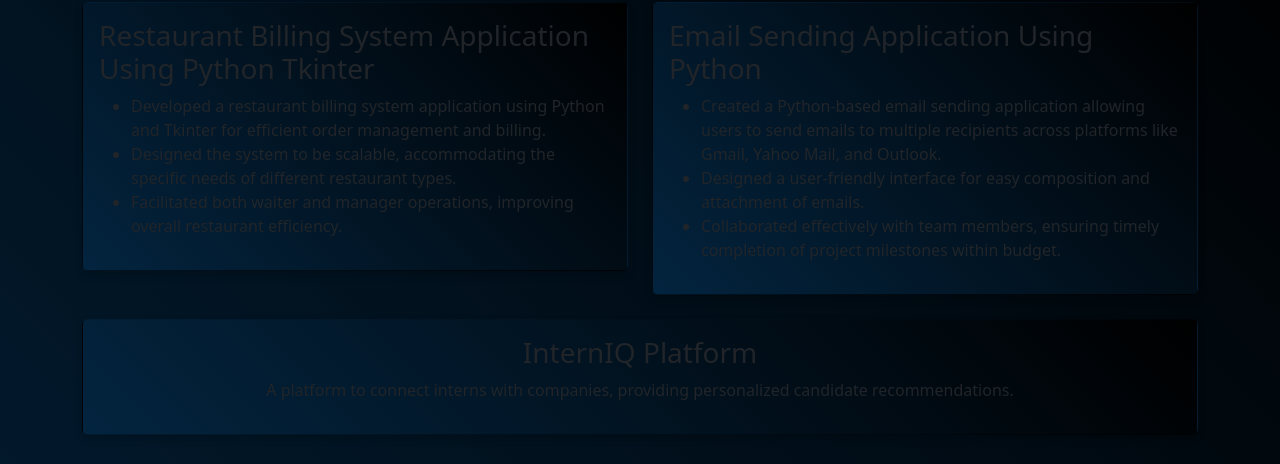
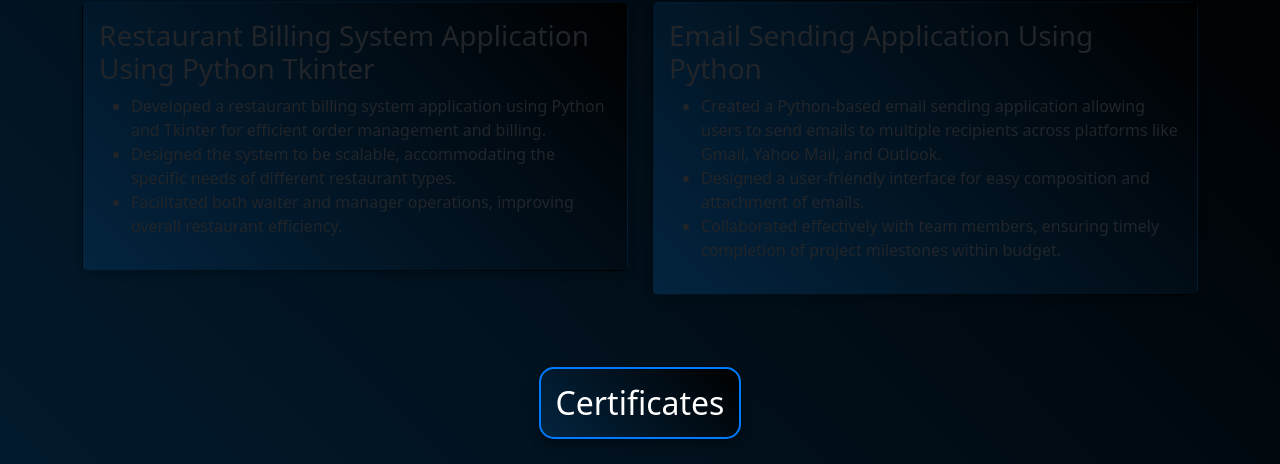
Before and after one commit to mohamedasick87/portfo, a plain HTML site: page index.html in a window 1280 px wide. Shown: the part 2228-2692 px from the top of the page. Drawn offline with nearby package versions, Linux system fonts and the light colour scheme; a web font is replaced by a local one.

Commit message:
(hhekid)

```diff
--- a/index.html
+++ b/index.html
@@ -245,6 +245,7 @@
         <div class="row">
             <!-- Project 1 -->
             <div class="col-lg-6">
+                <a href="https://github.com/mohamedasick87/Kings_Restraurant" target="_blank" style="text-decoration: none; color: inherit;">
                 <div class="card mb-4 hover-gradient-card"> <!-- Added hover-gradient-card class -->
                     <div class="card-body">
                         <h3 class="card-title">Restaurant Billing System Application Using Python Tkinter</h3>
@@ -255,6 +256,7 @@
                         </ul>
                     </div>
                 </div>
+          </a>
             </div>
 
             <div class="col-lg-6">
@@ -272,14 +274,7 @@
 
         </div>
         <center>
-            <a href="https://interniq.live" target="_blank" style="text-decoration: none; color: inherit;">
-                <div class="card mb-4 hover-gradient-card">
-                    <div class="card-body">
-                        <h3 class="card-title">InternIQ Platform</h3>
-                        <p>A platform to connect interns with companies, providing personalized candidate recommendations.</p>
-                    </div>
-                </div>
-            </a>
+
 
             <a href="certificates.html" style="text-decoration: none; color: inherit;">
                 <section id="certificates" class="py-5">
```
